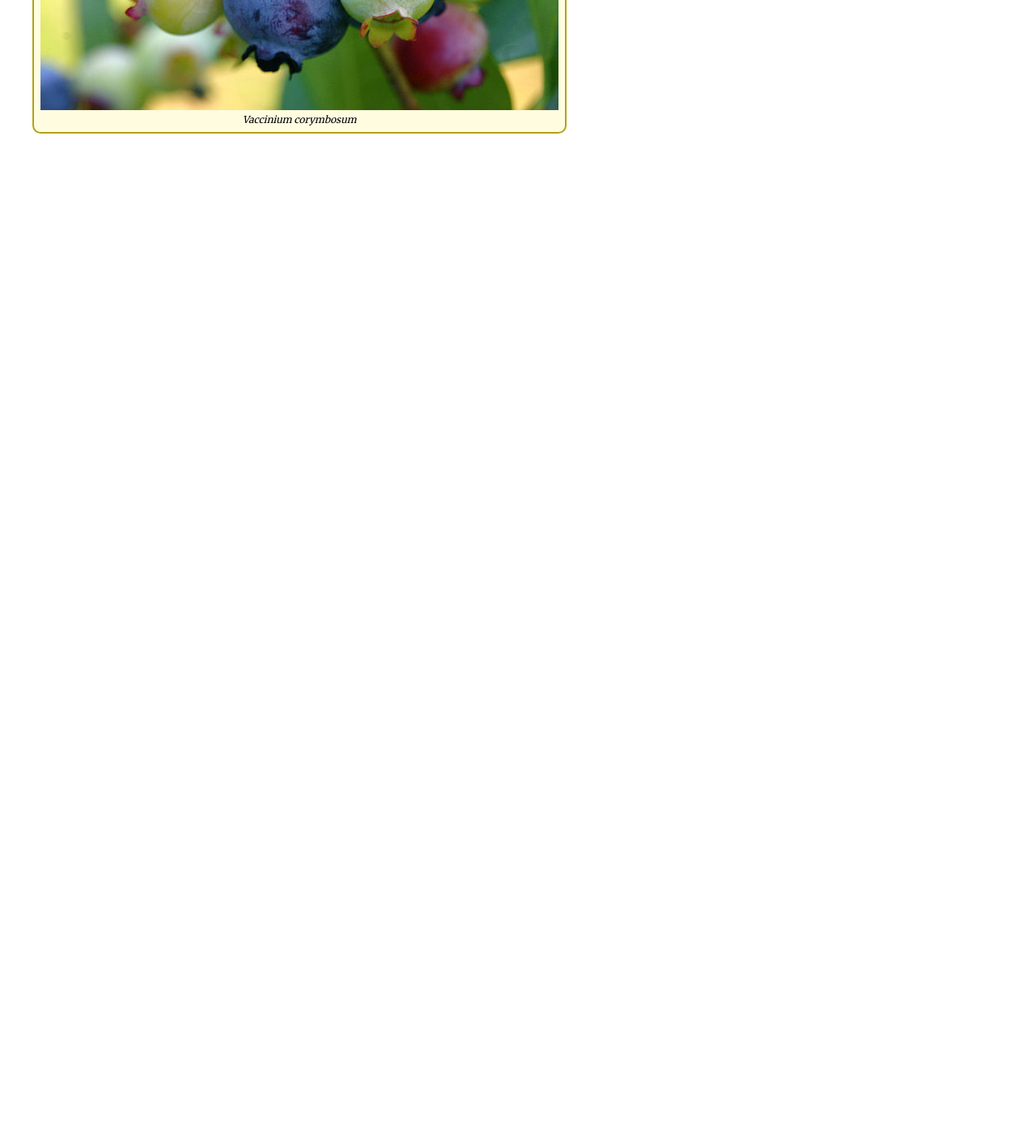
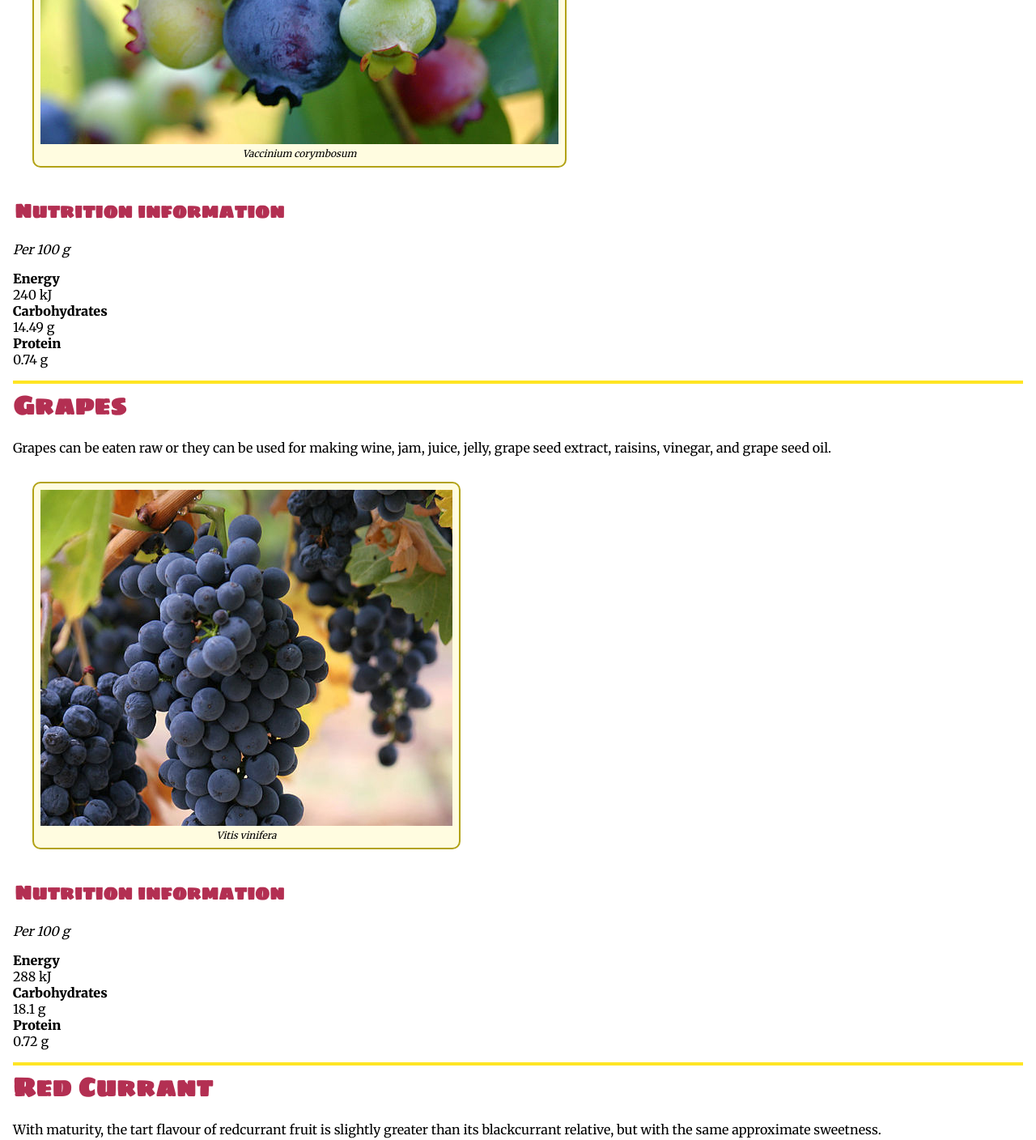
Before and after one commit to SarahTierney/dsn1674-project-1, a plain HTML site: page index.html in a window 1280 px wide. Shown: the part 832-2240 px from the top of the page at 81% size. Before the commit the page ends 1013 px from the top, so only its background shows below. Drawn offline with Linux system fonts and the light colour scheme.

Commit message:
Added the rest of the content
Added images, lists, the link at the bottom

```diff
--- a/css/main.css
+++ b/css/main.css
@@ -20,7 +20,16 @@ h1 {
 h2 {
   font-family: 'Sigmar One';
   color: #b32f52;
+  font-size: 2rem;
+  border-top: 0.15em solid #ffe524;
+  margin: 0.5em;
+}
 
+h3 {
+  font-family: 'Sigmar One';
+  color: #b32f52;
+  font-size: 1.5rem;
+  margin: 0.75em;
 }
 
 body {
@@ -59,6 +68,18 @@ nav a:hover {
 p {
   font-family: 'Merriweather';
   margin: 1em;
+  font-weight: 300;
+}
+
+.per {
+  font-family: 'Merriweather';
+  margin: 1em;
+  font-style: italic;
+}
+
+.bold {
+  font-family: 'Merriweather';
+  font-weight: 900;
 }
 
 .quote {
@@ -92,5 +113,33 @@ figure {
   border-radius: 10px;
   display: inline-block;
   background-color: #fffce0;
+}
 
+dl {
+  text-align: left;
+  display: block;
+  margin: 1em;
 }
+
+dd {
+  font-family: 'Merriweather';
+  display: block;
+  margin: 0px;
+}
+
+dt {
+  font-family: 'Merriweather';
+  font-weight: 900;
+}
+
+footer {
+  background-color: #ffe524;
+  margin: 0px;
+  text-align: center;
+  padding: 1em;
+}
+
+
+footer a:hover {
+  color: #cc3865;
+}
--- a/index.html
+++ b/index.html
@@ -5,8 +5,8 @@
     <meta charset="utf-8">
     <title>Berries</title>
     <link href="css/main.css" rel="stylesheet">
-    <link href='http://fonts.googleapis.com/css?family=Sigmar+One|Merriweather' rel='stylesheet' type='text/css'>
-  </head>
+    <link href='http://fonts.googleapis.com/css?family=Sigmar+One|Merriweather:400,700,900' rel='stylesheet' type='text/css'>
+    </head>
 
 
   <body>
@@ -22,11 +22,11 @@
     </header>
 
     <p>
-      In everyday English, <q>berry</q> is a term for any <b>small edible fruit</b>. These <q>berries</q> are usually <b>juicy, round, brightly coloured</b>, sweet or sour, and do not have a stone or pit, although many seeds may be present.
+      In everyday English, “berry” is a term for any <span class="bold">small edible fruit</span>. These “berries” are usually <span class="bold">juicy, round, brightly coloured</span>, sweet or sour, and do not have a stone or pit, although many seeds may be present.
     </p>
 
     <blockquote>
-      <p><span class="quote">"</span></p>
+      <p class="quote">“</p>
       <p>We should all do what, in the long run, gives us joy, even if it is only picking grapes or sorting the laundry.</p>
       <cite>— E. B. White</cite>
     </blockquote>
@@ -39,3 +39,53 @@
       <img src="images/blueberries.jpg" alt="Blueberries.">
       <figcaption>Vaccinium corymbosum</figcaption>
     </figure>
+
+    <h3>Nutrition information</h3>
+
+
+      <p class="per">Per 100 g<p>
+    <dl>
+      <dt>Energy</dt> <dd>240 kJ</dd>
+      <dt>Carbohydrates</dt> <dd>14.49 g</dd>
+      <dt>Protein</dt> <dd>0.74 g</dd>
+    </dl>
+
+    <h2>Grapes</h2>
+
+    <p>Grapes can be eaten raw or they can be used for making wine, jam, juice, jelly, grape seed extract, raisins, vinegar, and grape seed oil.</p>
+    <figure>
+      <img src="images/grapes.jpg" alt="Grapes.">
+      <figcaption>Vitis vinifera</figcaption>
+    </figure>
+
+    <h3>Nutrition information</h3>
+
+
+    <p class="per">Per 100 g</p>
+      <dl>
+        <dt>Energy</dt> <dd>288 kJ</dd>
+        <dt>Carbohydrates</dt> <dd>18.1 g</dd>
+        <dt>Protein</dt> <dd>0.72 g</dd>
+      </dl>
+
+
+    <h2>Red Currant</h2>
+      <p>With maturity, the tart flavour of redcurrant fruit is slightly greater than its blackcurrant relative, but with the same approximate sweetness.</p>
+      <figure>
+      <img src="images/red-currants.jpg" alt="Red Currants.">
+      <figcaption>Ribes rubrum</figcaption>
+    </figure>
+
+    <h3>Nutrition information</h3>
+
+
+    <p class="per">Per 100 g</p>
+    <dl>
+      <dt>Energy</dt> <dd>234 kJ</dd>
+      <dt>Carbohydrates</dt> <dd>13.8 g</dd>
+      <dt>Protein</dt> <dd>1.4 g</dd>
+    </dl>
+
+    <footer>
+      <p>Content and images from <a href="http://en.wikipedia.org/wiki/Berry">Wikipedia.</a></p>
+    </footer>
```
